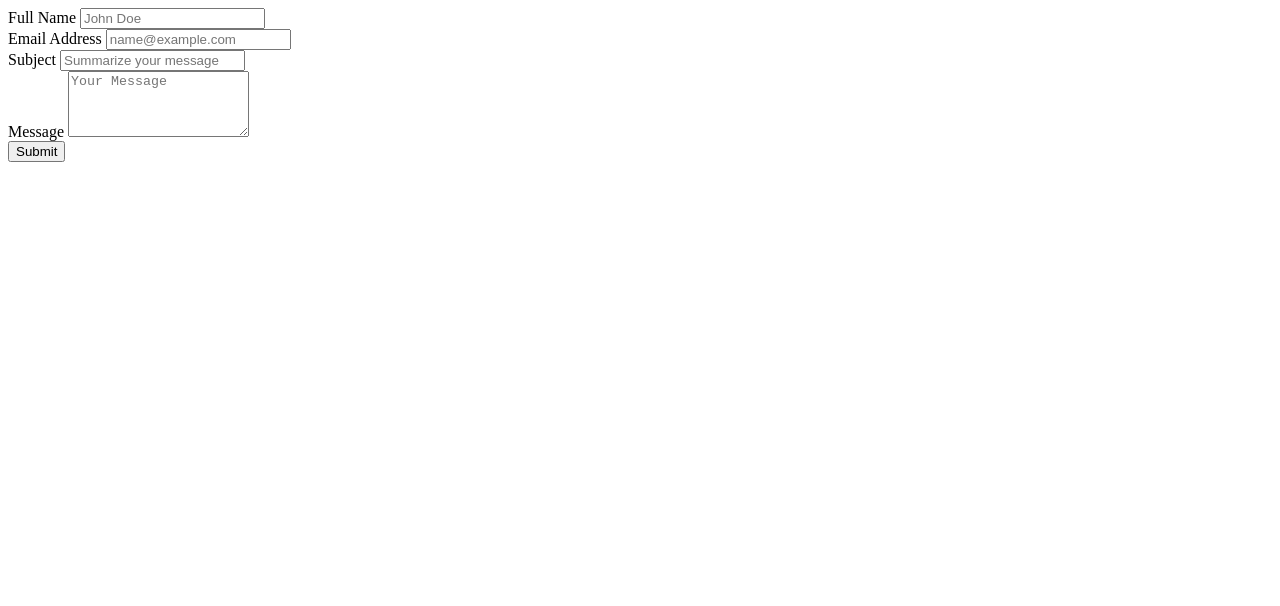
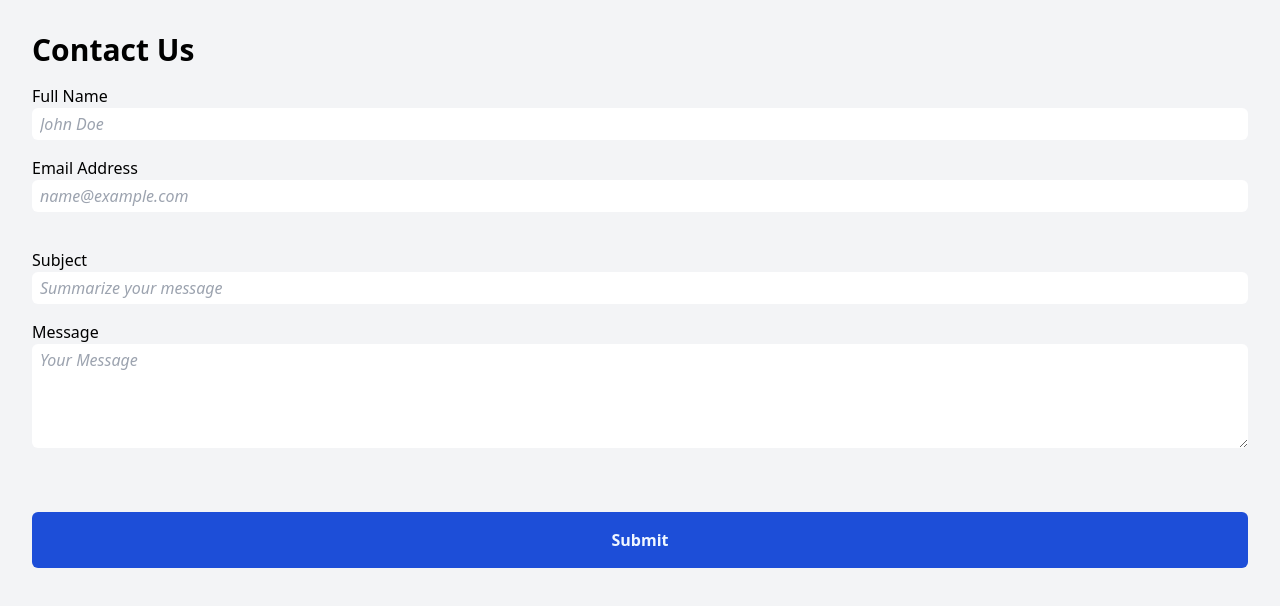
Before and after one commit to smlxdesign/17-10-Form, a website: page index.html in a window 1280 px wide. Drawn offline with Linux system fonts and the light colour scheme; files whose address does not match are found by name.

Commit message:
Add styling with tailwind

```diff
--- a/index.html
+++ b/index.html
@@ -9,11 +9,17 @@
       href="https://external-content.duckduckgo.com/iu/?u=http%3A%2F%2Ficon-library.com%2Fimages%2Ficon-contact-us%2Ficon-contact-us-22.jpg&f=1&nofb=1&ipt=5520665b0ace1728cdd28ce1b2a379c3cfe6439137d10207284e0c8791247592&ipo=images"
       type="image/x-icon"
     />
+    <link rel="stylesheet" href="./styles/tailwind.css" />
   </head>
-  <body>
-    <form>
+  <body class="bg-gray-100 p-8">
+    <h1 class="text-3xl font-bold">Contact Us</h1>
+
+    <form class="flex flex-col justify-evenly">
+      <div class="flex flex-col">
+        <div class="mt-4 flex flex-col">
           <label for="name">Full Name</label>
           <input
+            class="input"
             id="name"
             placeholder="John Doe"
             name="name"
@@ -21,11 +27,12 @@
             autocomplete="name"
             required
           />
+        </div>
 
-      <br />
-
+        <div class="mt-4 flex flex-col">
           <label for="email">Email Address</label>
           <input
+            class="input"
             id="email"
             placeholder="name@example.com"
             name="email"
@@ -33,32 +40,40 @@
             autocomplete="email"
             required
           />
+        </div>
+      </div>
 
-      <br />
-
+      <div class="mt-5 flex flex-col">
+        <div class="mt-4 flex flex-col">
           <label for="subject">Subject</label>
           <input
+            class="input"
             id="subject"
             placeholder="Summarize your message"
             name="subject"
             type="text"
             required
           />
+        </div>
 
-      <br />
-
+        <div class="mt-4 flex flex-col">
           <label for="message">Message</label>
           <textarea
+            class="input"
             name="message"
             placeholder="Your Message"
             rows="4"
             id="message"
             required
           ></textarea>
+        </div>
+      </div>
 
-      <br />
-
-      <input type="submit" id="submit" />
+      <input
+        type="submit"
+        id="submit"
+        class="mt-16 cursor-pointer rounded-md bg-blue-700 p-4 font-bold text-blue-50"
+      />
     </form>
 
     <script type="module" src="./script/app.js"></script>
--- a/package.json
+++ b/package.json
@@ -7,7 +7,9 @@
     "eslint": "^9.13.0",
     "eslint-config-prettier": "^9.1.0",
     "globals": "^15.11.0",
-    "prettier": "3.3.3"
+    "prettier": "3.3.3",
+    "prettier-plugin-tailwindcss": "^0.6.8",
+    "tailwindcss": "^3.4.14"
   },
   "name": "simple-contact-form",
   "version": "1.0.0",
--- /dev/null
+++ b/styles/style.css
@@ -0,0 +1,7 @@
+@tailwind base;
+@tailwind components;
+@tailwind utilities;
+
+.input {
+  @apply rounded-md pb-1 pl-2 pr-2 pt-1 text-gray-700 placeholder:font-light placeholder:italic;
+}
--- /dev/null
+++ b/tailwind.config.js
@@ -0,0 +1,8 @@
+/** @type {import('tailwindcss').Config} */
+module.exports = {
+  content: ['./scripts/**.js', '**.html'],
+  theme: {
+    extend: {},
+  },
+  plugins: [],
+};
```
Also changed, not shown: scripts/app.js (renamed from script/app.js), scripts/data.js (renamed from script/data.js), styles/tailwind.css (added), 2 other files. Lines whose indentation alone changed are shown as unchanged.
